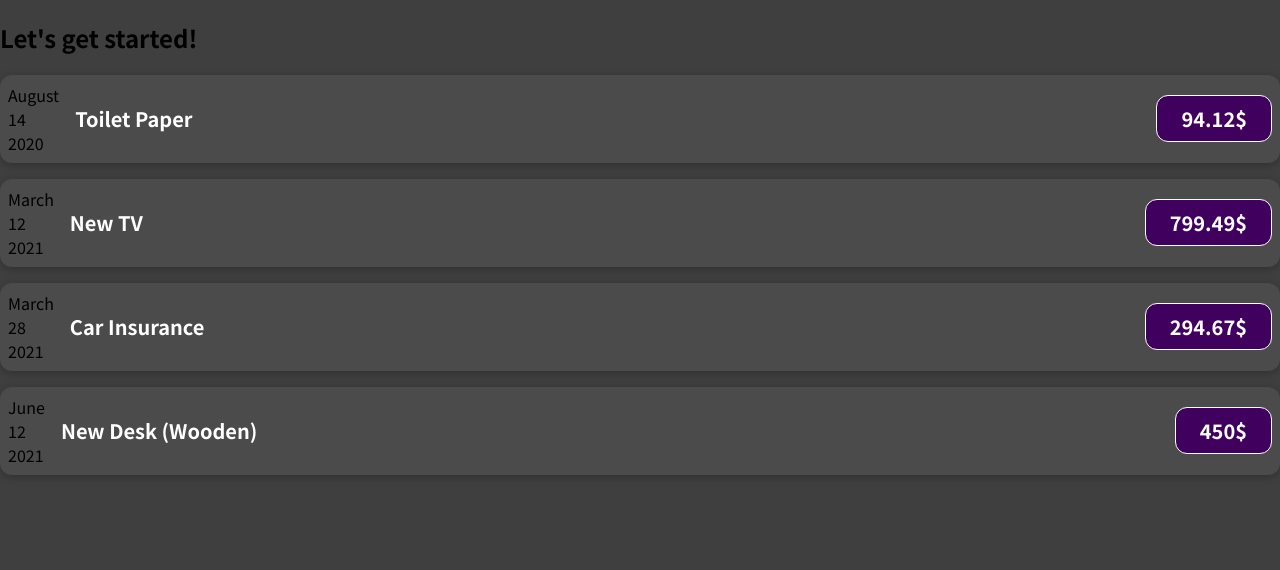
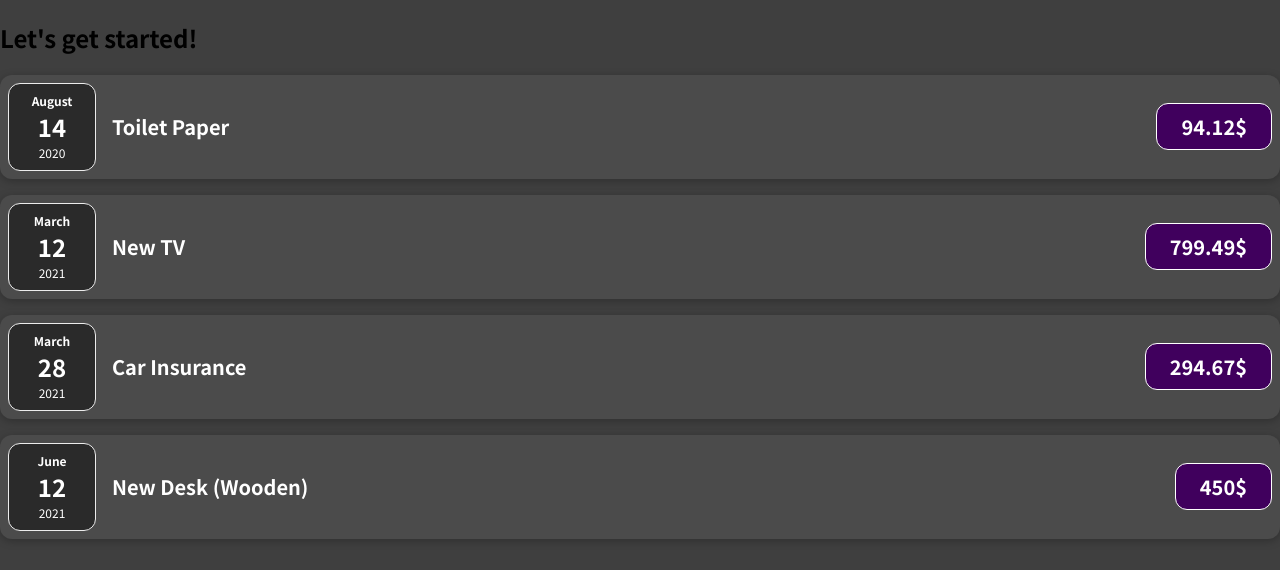
Before and after one commit to piotrpotrac/React-, a JavaScript app: page / in a window 1280 px wide. Shown: the top 570 px of the page. Built offline with nearby package versions, Linux system fonts and the light colour scheme.

Commit message:
Multiplying components(Date).

```diff
--- /dev/null
+++ b/src/components/ExpenseDate.css
@@ -0,0 +1,26 @@
+.expense-date {
+  display: flex;
+  flex-direction: column;
+  width: 5.5rem;
+  height: 5.5rem;
+  border: 1px solid #ececec;
+  background-color: #2a2a2a;
+  color: white;
+  border-radius: 12px;
+  align-items: center;
+  justify-content: center;
+}
+
+.expense-date__month {
+  font-size: 0.75rem;
+  font-weight: bold;
+}
+
+.expense-date__year {
+  font-size: 0.75rem;
+}
+
+.expense-date__day {
+  font-size: 1.5rem;
+  font-weight: bold;
+}
--- /dev/null
+++ b/src/components/ExpenseDate.js
@@ -0,0 +1,16 @@
+import './ExpenseDate.css';
+
+function ExpenseDate(props) {
+  const month = props.date.toLocaleString('en-US', { month: 'long' });
+  const day = props.date.toLocaleString('en-US', { day: '2-digit' });
+  const year = props.date.getFullYear();
+  return (
+    <div className="expense-date">
+      <div className="expense-date__month">{month}</div>
+      <div className="expense-date__day">{day}</div>
+      <div className="expense-date__year">{year}</div>
+    </div>
+  );
+}
+
+export default ExpenseDate;
--- a/src/components/ExpenseItems.js
+++ b/src/components/ExpenseItems.js
@@ -1,17 +1,10 @@
+import ExpenseDate from './ExpenseDate';
 import './ExpenseItems.css';
 
 function ExpenseItems(props) {
-  const month = props.date.toLocaleString('en-US', { month: 'long' });
-  const day = props.date.toLocaleString('en-US', { day: '2-digit' });
-  const year = props.date.getFullYear();
-
   return (
     <div className="expense-item">
-      <div>
-        <div>{month}</div>
-        <div>{day}</div>
-        <div>{year}</div>
-      </div>
+      <ExpenseDate date={props.date} />
       <div className="expense-item__description">
         <h2>{props.title}</h2>
         <div className="expense-item__price">{props.amount}$</div>
```
